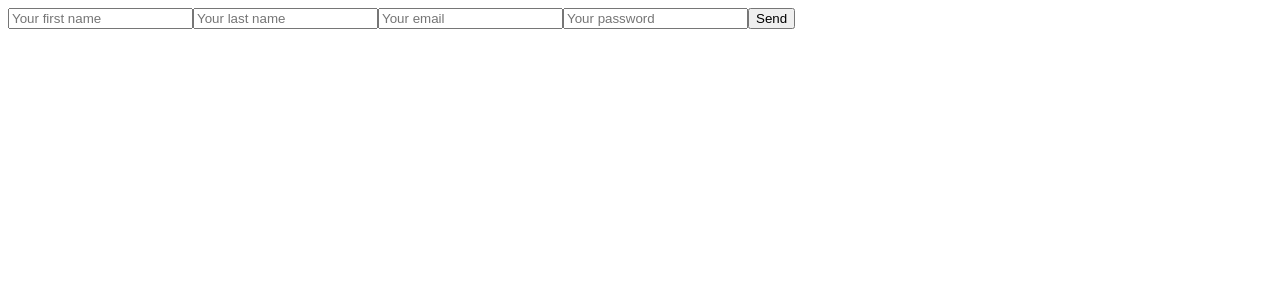
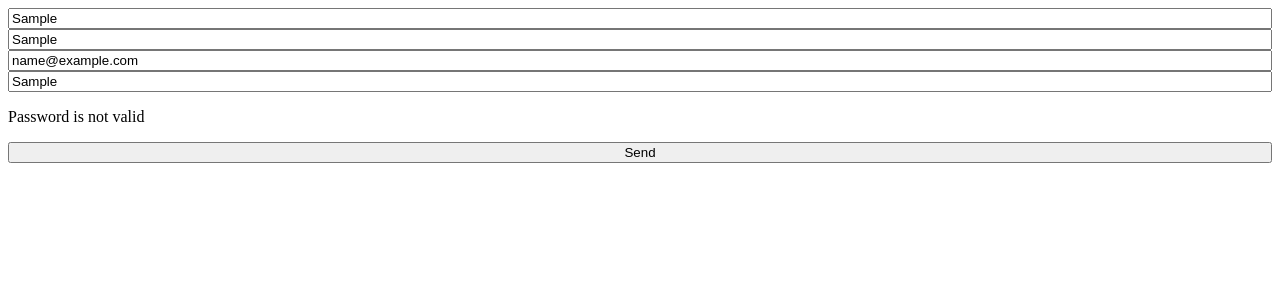
Before and after one commit to NataliiaYakovenko/react-rom-app, a React (Create React App) app: page / in a window 1280 px wide. Both pictures are taken after typing "Sample", "Sample", "name@example.com", "Sample" into the empty fields and a click on the button "Send". Shown: the top 300 px of the page. Built offline with nearby package versions, Linux system fonts and the light colour scheme.

Commit message:
Add Formik validation

```diff
--- a/src/components/FormSignUp/FormSignUp.js
+++ b/src/components/FormSignUp/FormSignUp.js
@@ -1,6 +1,6 @@
 import React, { Component } from "react";
 import SIGN_UP_SHEMA from "../../schemas";
-import { Formik, Form, Field } from "formik";
+import { Formik, Form, Field, ErrorMessage } from "formik";
 
 const initialState = {
   firstName: "",
@@ -16,14 +16,21 @@
   };
 
   return (
-    <Formik initialValues={initialState} onSubmit={handlerSubmitToFormik}>
+    <Formik initialValues={initialState}
+    onSubmit={handlerSubmitToFormik}
+    validationSchema={SIGN_UP_SHEMA}
+    >
       {(formikProps) => {
         return (
-          <Form>
+          <Form style={{display:"flex", flexDirection: "column"}}>
             <Field type="text" name="firstName" placeholder='Your first name'/>
+            <ErrorMessage name="firstName" component='p'/>
             <Field type="text" name="lastName" placeholder='Your last name'/>
+            <ErrorMessage name="lastName" component='p'/>
             <Field type="text" name="email" placeholder='Your email'/>
+            <ErrorMessage name="email" component='p'/>
             <Field type="text" name="password" placeholder='Your password'/>
+            <ErrorMessage name="password" component='p'/>
 
             <button type="submit">Send</button>
           </Form>
--- a/src/schemas/index.js
+++ b/src/schemas/index.js
@@ -3,11 +3,11 @@
 const SIGN_UP_SHEMA = yup.object({
   firstName: yup.string().required().min(1).max(50),
   lastName: yup.string().required().min(1).max(50),
-  email: yup.string().required().email(),
+  email: yup.string().required().email('Email is not valid') ,
   password: yup
     .string()
     .required()
-    .matches(/^(?=.*?[A-Z])(?=.*?[a-z])(?=.*?[0-9])(?=.*?[#?!@$ %^&*-]).{8,}$/),
+    .matches(/^(?=.*?[A-Z])(?=.*?[a-z])(?=.*?[0-9])(?=.*?[#?!@$ %^&*-]).{8,}$/, 'Password is not valid'),
 });
 
 export default SIGN_UP_SHEMA
```
